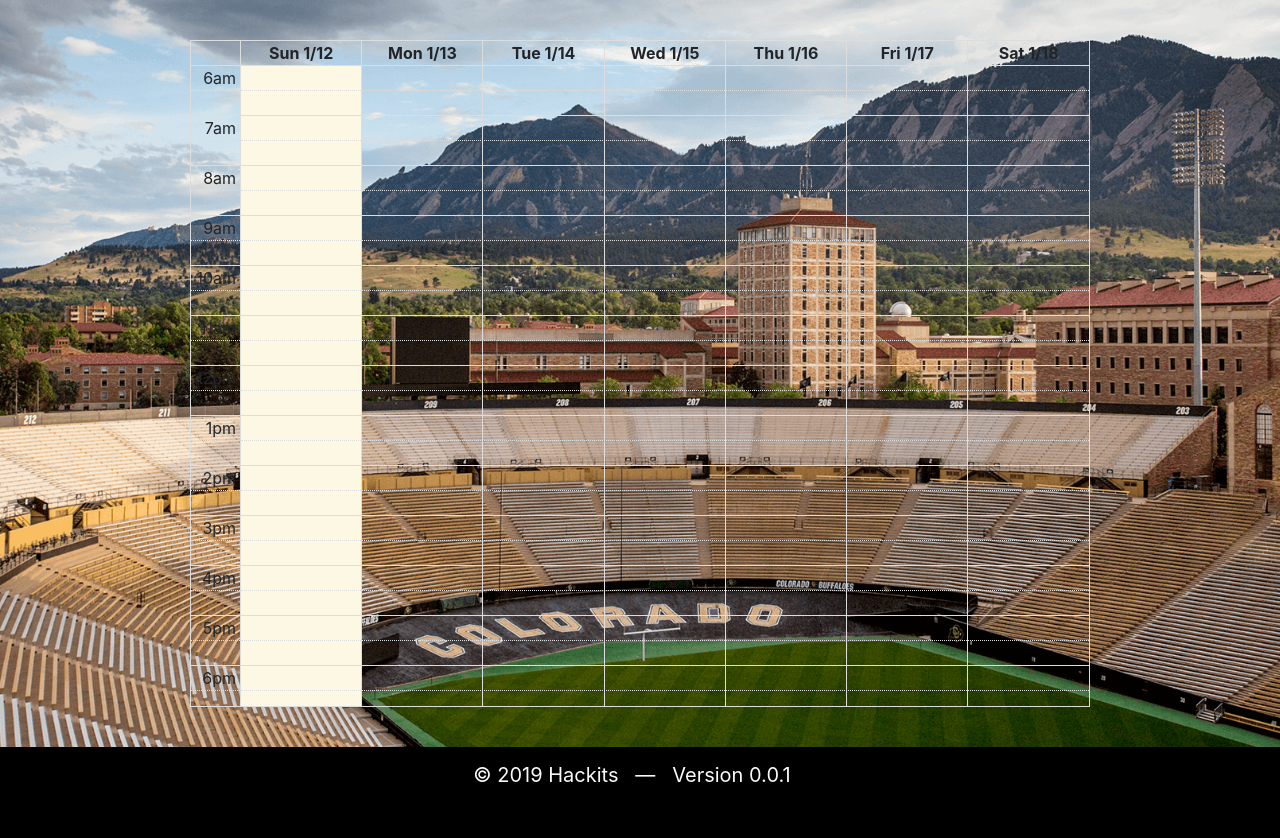
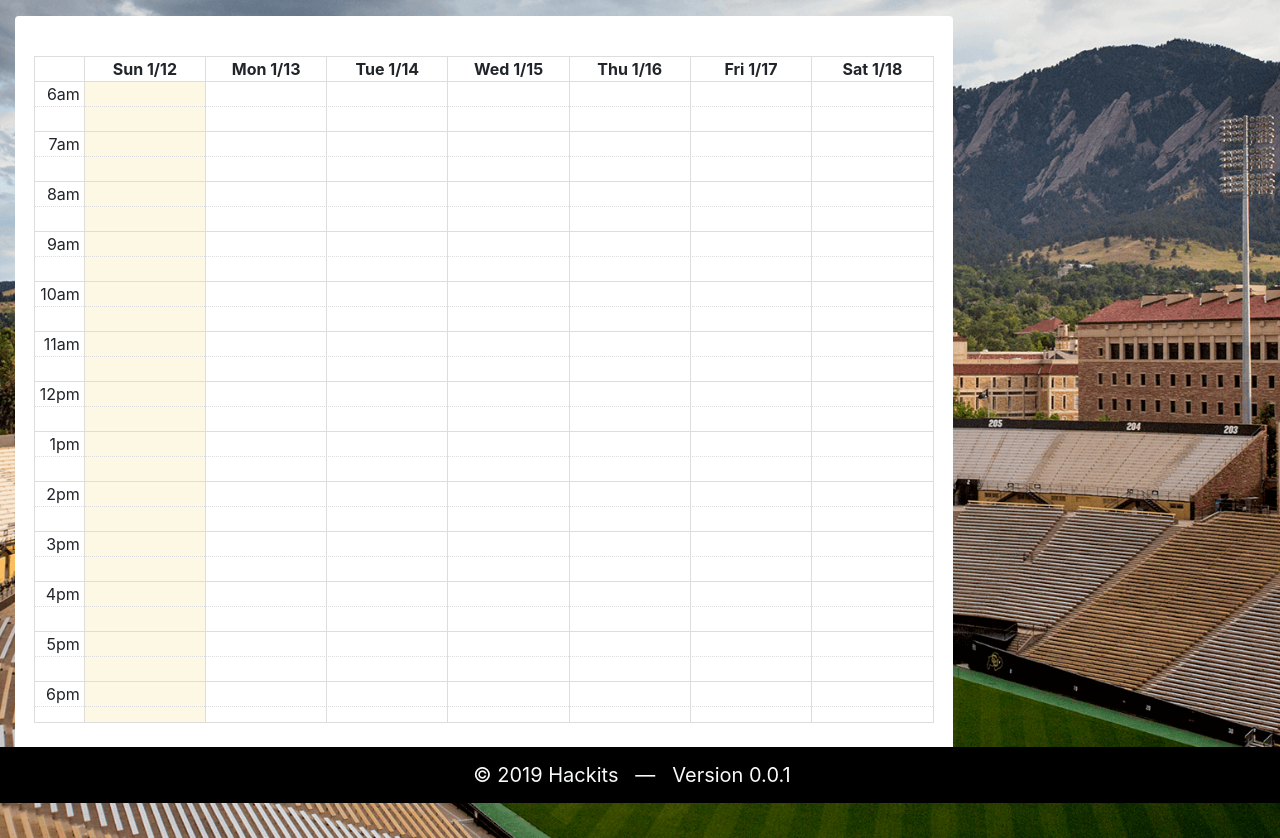
Before and after one commit to jacobfelknor/schedulecu, a Django app: page / in a window 1280 px wide. Shown: the part 56-894 px from the top of the page. Before the commit the page ends 838 px from the top, so only its background shows below. Run offline with Django 3.2, Linux system fonts and the light colour scheme; lists and menus that the app fills with data are empty; some libraries are stand-ins or nearby versions.

Commit message:
Update home.html

```diff
--- a/home/templates/home/home.html
+++ b/home/templates/home/home.html
@@ -31,8 +31,11 @@
 {% endblock %}
 
 {% block content %}
-
-<div id='calendar'></div>
+<div class="container-fluid">
+    <div class="card border-0" style ="width: 75%;">
+        <div id='calendar'></div>
+    </div>
+</div>
 <script>
     // Access classes needed to be added to the calendar via user -> schedule -> classes
 
@@ -88,10 +91,12 @@
             var classDaysNum = replaceTh.replace('F', '5');
             var classDaysArray = classDaysNum.split('');
             console.log(classDaysArray);
+            console.log('ttest');
 
+            // loop is not executing at all
             {% for day in classDaysArray %}
                 console.log("woohoo");
-                var weekDay = parseInt(day, 10);
+                var weekDay = parseInt({{day}}, 10);
                 startTime.setDate(weekDay);
                 endTime.setDate(weekDay);
                 calendar.addEvent({
@@ -101,7 +106,7 @@
                 });
             {% endfor %}
 
-            console.log(startTime);
+            console.log("woop");
 
         {% endfor %}
 
```
